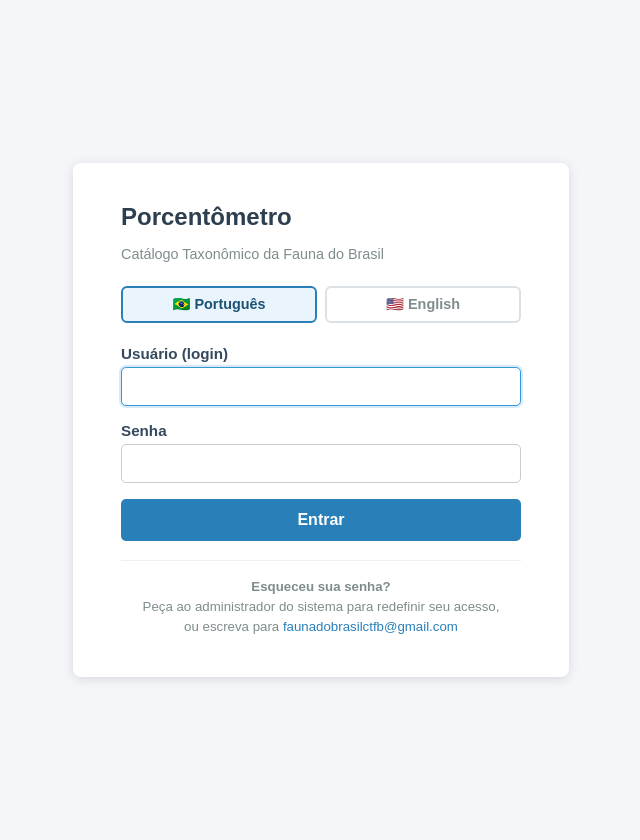
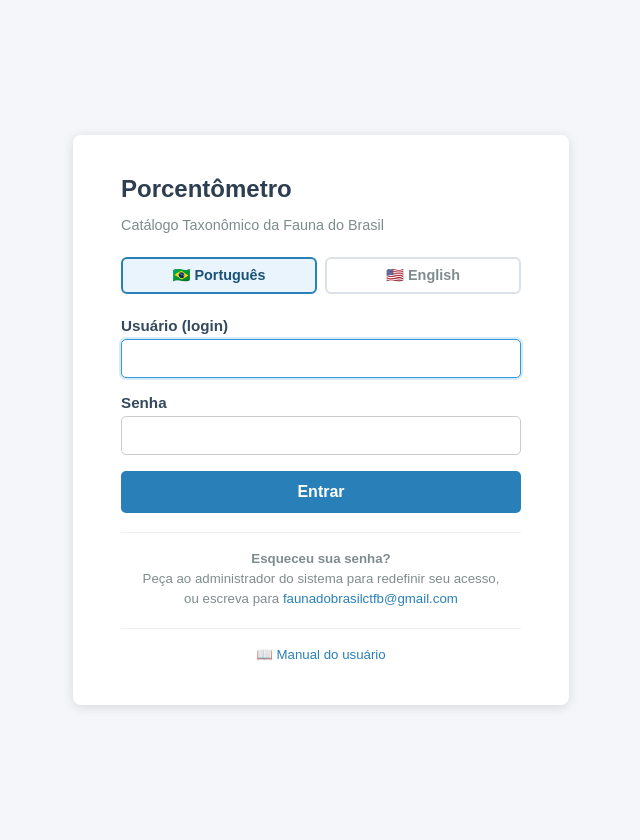
Before and after one commit to wboeger/completeness, a Flask app: page /login in a window 1280 px wide. Shown: the whole page, without its empty margins (319-959 px from the left). Run offline with Flask 3, Linux system fonts and the light colour scheme.

Commit message:
Add Manual link to the login page (per language)
The /manual route is unauthenticated, so the link works before login;
it serves the PDF matching the language selected in the login lang-bar.

Co-Authored-By: Claude Opus 4.8 <noreply@anthropic.com>

```diff
--- a/templates/login.html
+++ b/templates/login.html
@@ -87,6 +87,10 @@
         ou escreva para
         <a href="mailto:faunadobrasilctfb@gmail.com">faunadobrasilctfb@gmail.com</a>
     </div>
+
+    <div class="forgot">
+        <a href="{{ url_for('manual') }}" target="_blank" rel="noopener">📖 Manual do usuário</a>
+    </div>
 </div>
 </body>
 </html>
--- a/templates/login_en.html
+++ b/templates/login_en.html
@@ -87,6 +87,10 @@
         or write to
         <a href="mailto:faunadobrasilctfb@gmail.com">faunadobrasilctfb@gmail.com</a>
     </div>
+
+    <div class="forgot">
+        <a href="{{ url_for('manual') }}" target="_blank" rel="noopener">📖 User manual</a>
+    </div>
 </div>
 </body>
 </html>
```
